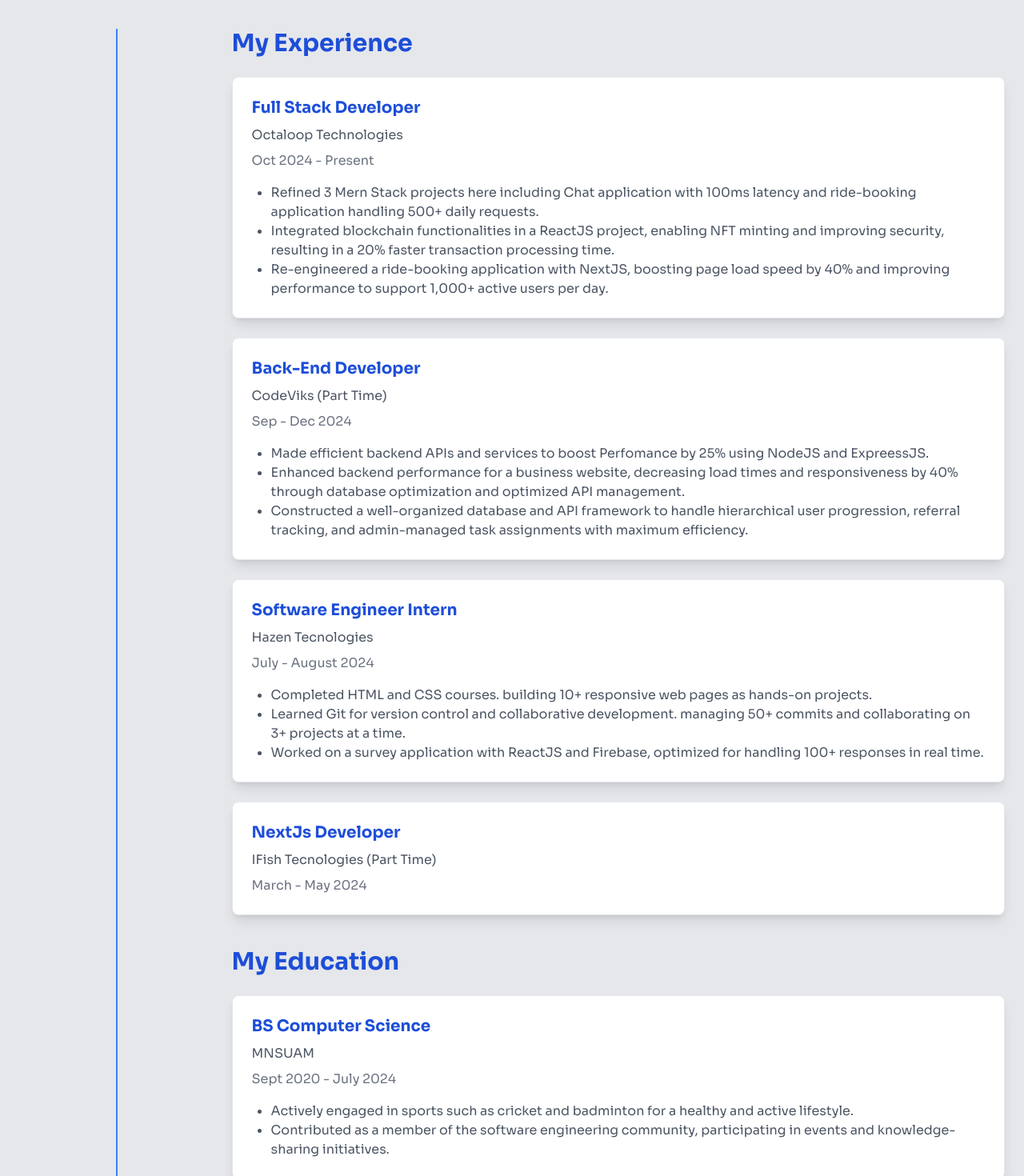
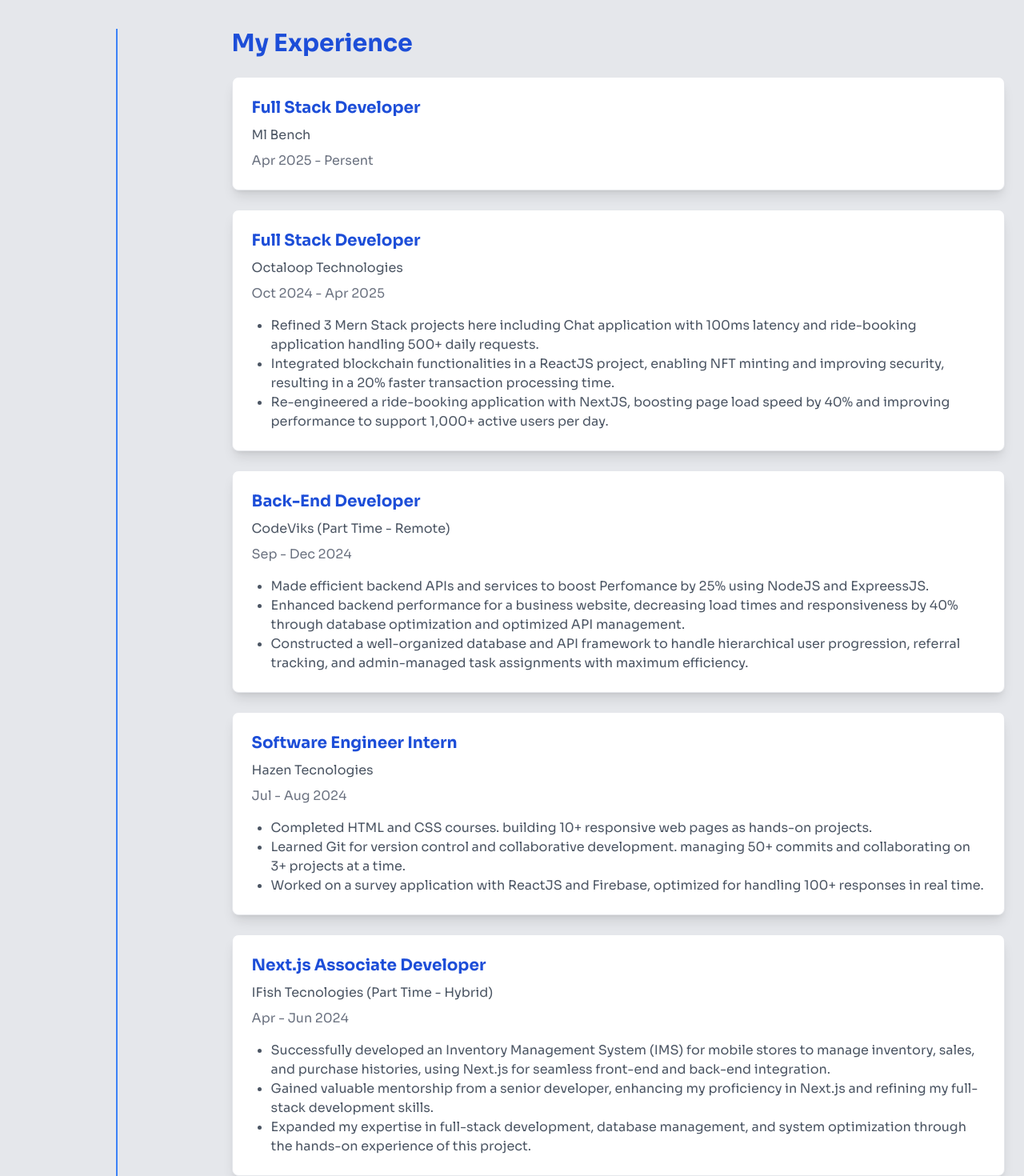
Before and after one commit to malirazaansari/Protfolio_project, a Next.js app: page / in a window 1280 px wide. Shown: the part 1500-2970 px from the top of the page at 80% size. Built offline with nearby package versions, Linux system fonts and the light colour scheme.

Commit message:
experince new company added here

```diff
--- a/src/components/Home/About/About.tsx
+++ b/src/components/Home/About/About.tsx
@@ -117,6 +117,19 @@ const About = () => {
               My Experience
             </h2>
             <div className="space-y-6">
+                 {/* Experience Item 5 */}
+              <div
+                className="relative flex flex-col gap-2 bg-white dark:bg-gray-800 shadow-lg p-6 border border-gray-200 dark:border-gray-600 rounded-lg"
+                data-aos="fade-up"
+              >
+                <h3 className="font-bold text-blue-700 dark:text-white text-xl">
+                  Full Stack Developer
+                </h3>
+                <p className="text-gray-600 dark:text-gray-400">Ml Bench</p>
+                <p className="text-gray-500 dark:text-gray-500">
+                 Apr 2025 - Persent
+                </p>
+              </div>
               {/* Experience Item 1 */}
               <div
                 className="relative flex flex-col gap-2 bg-white dark:bg-gray-800 shadow-lg p-6 border border-gray-200 dark:border-gray-600 rounded-lg"
@@ -127,7 +140,7 @@ const About = () => {
                 </h3>
                 <p className="text-gray-600 dark:text-gray-400">Octaloop Technologies</p>
                 <p className="text-gray-500 dark:text-gray-500">
-                  Oct 2024 - Present
+                  Oct 2024 - Apr 2025
                 </p>
                 <ul className="mt-2 ml-6 text-gray-600 dark:text-gray-400 list-disc">
                   <li>
@@ -154,7 +167,7 @@ support 1,000+ active users per day.
                 <h3 className="font-bold text-blue-700 dark:text-white text-xl">
                   Back-End Developer
                 </h3>
-                <p className="text-gray-600 dark:text-gray-400">CodeViks (Part Time)</p>
+                <p className="text-gray-600 dark:text-gray-400">CodeViks (Part Time - Remote)</p>
                 <p className="text-gray-500 dark:text-gray-500">
                   Sep - Dec 2024
                 </p>
@@ -182,7 +195,7 @@ and admin-managed task assignments with maximum efficiency.
                 </h3>
                 <p className="text-gray-600 dark:text-gray-400">Hazen Tecnologies</p>
                 <p className="text-gray-500 dark:text-gray-500">
-                  July - August 2024
+                  Jul - Aug 2024
                 </p>
                 <ul className="mt-2 ml-6 text-gray-600 dark:text-gray-400 list-disc">
                   <li>
@@ -203,12 +216,23 @@ at a time.
                 data-aos="fade-up"
               >
                 <h3 className="font-bold text-blue-700 dark:text-white text-xl">
-                  NextJs Developer
+                  Next.js Associate Developer
                 </h3>
-                <p className="text-gray-600 dark:text-gray-400">IFish Tecnologies (Part Time)</p>
+                <p className="text-gray-600 dark:text-gray-400">IFish Tecnologies (Part Time - Hybrid)</p>
                 <p className="text-gray-500 dark:text-gray-500">
-                  March - May 2024
+                  Apr - Jun 2024
                 </p>
+                <ul className="mt-2 ml-6 text-gray-600 dark:text-gray-400 list-disc">
+                  <li>
+                  Successfully developed an Inventory Management System (IMS) for mobile stores to manage inventory, sales, and purchase histories, using Next.js for seamless front-end and back-end integration.
+                  </li>
+                  <li>
+                  Gained valuable mentorship from a senior developer, enhancing my proficiency in Next.js and refining my full-stack development skills.
+                  </li>
+                  <li>
+                  Expanded my expertise in full-stack development, database management, and system optimization through the hands-on experience of this project.
+                   </li>
+                </ul>
               </div>
             </div>
           </div>
@@ -234,7 +258,7 @@ at a time.
                   MNSUAM
                 </p>
                 <p className="text-gray-500 dark:text-gray-500">
-                  Sept 2020 - July 2024
+                  Sep 2020 - Jul 2024
                 </p>
                 <ul className="mt-2 ml-6 text-gray-600 dark:text-gray-400 list-disc">
                   <li>
```
Lines whose indentation alone changed are shown as unchanged.
